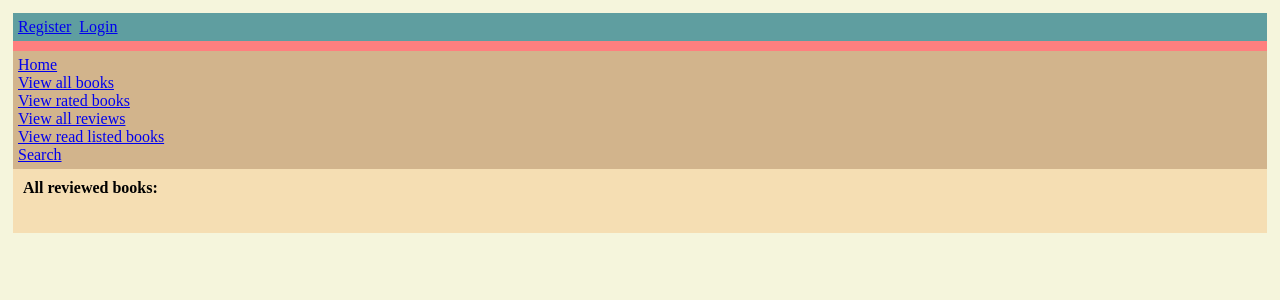
After one commit to MariusMphy/book_system, a Flask app: page /all_reviews in a window 1280 px wide. The commit adds this page. Shown: the top 300 px of the page. Run offline with Flask 3, Linux system fonts and the light colour scheme; data that the repository does not hold is empty.

Commit message:
added all reviews, all rated, all read listed, updated book_details

```diff
--- a/book_system_project/routes.py
+++ b/book_system_project/routes.py
@@ -324,8 +324,10 @@ def book_details(book_id):
 
     toread = ToRead.query.filter_by(user_id=current_user.id, book_id=book_id).first() \
         if current_user.is_authenticated else None
+    read_listed = len(ToRead.query.filter_by(book_id=book_id).all())
     return render_template('book.html', form=form, book=book, author=author, genres=genres, avg_rating=avg_rating,
-                           rating=rating, toread=toread, review=review, review_count=review_count)
+                           rating=rating, toread=toread, review=review, review_count=review_count,
+                           read_listed=read_listed)
 
 
 @app.route("/rate_book/<int:book_id>", methods=["GET", "POST"])
@@ -628,3 +630,27 @@ def search():
             flash("No books met your search criteria.", "error")
 
     return render_template('search.html', form=form, results=results, count=len(results))
+
+
+@app.route("/all_ratings", methods=["GET", "POST"])
+def all_ratings():
+    books = Book.query.all()
+    books_with_avg_rating = [(book, book.avg_rating) for book in books if book.avg_rating is not None]
+    sorted_books = sorted(books_with_avg_rating, key=lambda x: x[1], reverse=True)
+    return render_template("all_ratings.html", sorted_books=sorted_books)
+
+
+@app.route("/all_reviews", methods=["GET", "POST"])
+def all_reviews():
+    books = Book.query.all()
+    books_with_review_count = [(book, len(Review.query.filter_by(book_id=book.id).all())) for book in books]
+    sorted_books = sorted(books_with_review_count, key=lambda x: x[1], reverse=True)
+    return render_template("all_reviews.html", sorted_books=sorted_books)
+
+
+@app.route("/all_read_listed", methods=["GET", "POST"])
+def all_read_listed():
+    books = Book.query.all()
+    books_with_read_list_count = [(book, len(ToRead.query.filter_by(book_id=book.id).all())) for book in books]
+    sorted_books = sorted(books_with_read_list_count, key=lambda x: x[1], reverse=True)
+    return render_template("all_read_listed.html", sorted_books=sorted_books)
--- /dev/null
+++ b/book_system_project/templates/all_reviews.html
@@ -0,0 +1,16 @@
+{% extends "base.html" %}
+    {% block title %}All reviewed books{% endblock %}
+
+    {% block subhead %}
+        All reviewed books:
+    {% endblock %}
+
+    {% block content %}
+    <div>
+        <ol>
+        {% for book, rating in sorted_books %}
+            <li><a href="{{ url_for('book_details', book_id=book.id) }}">{{ book.title }} ({{ rating }})</a></li>
+        {% endfor %}
+        </ol>
+    </div>
+    {% endblock %}
--- a/book_system_project/templates/base.html
+++ b/book_system_project/templates/base.html
@@ -39,7 +39,16 @@
         <a href="{{ url_for('home')}}">Home</a>
     </div>
     <div>
-    <a  href="{{ url_for('view_books')}}">View_books</a>
+    <a  href="{{ url_for('view_books')}}">View all books</a>
+    </div>
+        <div>
+    <a  href="{{ url_for('all_ratings')}}">View rated books</a>
+    </div>
+        <div>
+    <a  href="{{ url_for('all_reviews')}}">View all reviews</a>
+    </div>
+        <div>
+    <a  href="{{ url_for('all_read_listed')}}">View read listed books</a>
     </div>
     <div>
     <a  href="{{ url_for('search')}}">Search</a>
@@ -72,27 +81,27 @@
 {% block content %}
     <div>
         Top 5 rated books:
-        <ul>
+        <ol>
         {% for book, rating in top5_books %}
             <li><a href="{{ url_for('book_details', book_id=book.id) }}">{{ book.title }} ({{ rating }})</a></li>
         {% endfor %}
-        </ul>
+        </ol>
     </div>
     <div>
         Top 5 most reviewed books:
-        <ul>
+        <ol>
         {% for book, review in top_reviewed_books %}
             <li><a href="{{ url_for('book_details', book_id=book.id) }}">{{ book.title }} ({{ review }})</a></li>
         {% endfor %}
-        </ul>
+        </ol>
     </div>
     <div>
         Top 5 books in most read lists:
-        <ul>
+        <ol>
         {% for book, read_listed in top_read_listed_books %}
             <li><a href="{{ url_for('book_details', book_id=book.id) }}">{{ book.title }} ({{ read_listed }})</a></li>
         {% endfor %}
-        </ul>
+        </ol>
     </div>
 {% endblock %}
 </div>
--- a/book_system_project/templates/book.html
+++ b/book_system_project/templates/book.html
@@ -16,7 +16,9 @@
             {{ genre.name }}{% if not loop.last %}, {% endif %}
         {% endfor %}<br>
         Rating: {{ avg_rating }}<br>
+        In read list of {{ read_listed }} people<br>
         <a href="{{ url_for('book_reviews', book_id=book.id) }}">Reviews</a> ({{ review_count }})<br><br>
+
 
         {% if current_user.is_authenticated %}
         Your rating:
```
Also changed, not shown: book_system_project/templates/all_ratings.html (added, +16 -0 lines), book_system_project/templates/all_read_listed.html (added, +16 -0 lines), book_system_project/media/search_results.json.
